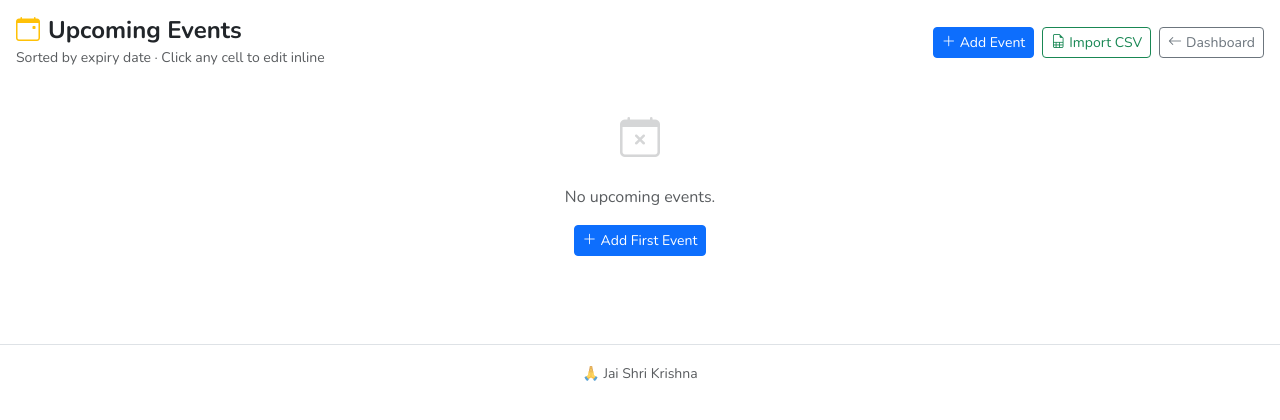
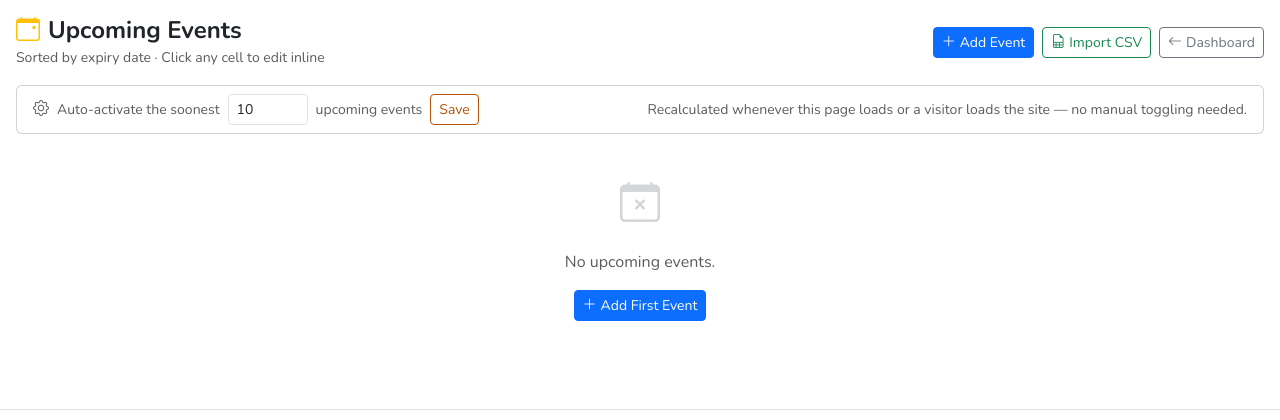
Before and after one commit to dharmesp/bhajan-kirtan, a Flask app: page /admin/events in a window 1280 px wide. Shown: the part 55-475 px from the top of the page. Run offline with Flask 3, Linux system fonts and the light colour scheme; the visitor is signed in with stand-in values (Sample User, id 1); data that the repository does not hold is empty; some libraries are stand-ins or nearby versions.

Commit message:
feat: auto-manage event visibility, keep next N events active
Replaces the manual per-event Active toggle with automatic syncing:
the soonest N upcoming (unexpired) events are kept active and the
rest hidden, recalculated on every admin/public events request. N is
configurable from a new control at the top of the admin Events page
(default 10, stored in Settings).

```diff
--- a/shrikirtan/models.py
+++ b/shrikirtan/models.py
@@ -123,6 +123,34 @@ class Event(db.Model):
         return f'<Event {self.title_en or self.title_gu}>'
 
 
+EVENT_AUTO_ACTIVE_LIMIT_DEFAULT = 10
+EVENT_AUTO_ACTIVE_LIMIT_SETTING_KEY = 'events_auto_active_limit'
+
+
+def get_event_auto_active_limit():
+    raw = Setting.get(EVENT_AUTO_ACTIVE_LIMIT_SETTING_KEY, str(EVENT_AUTO_ACTIVE_LIMIT_DEFAULT))
+    try:
+        return max(1, int(raw))
+    except (TypeError, ValueError):
+        return EVENT_AUTO_ACTIVE_LIMIT_DEFAULT
+
+
+def sync_active_events():
+    """Auto-activate the soonest N upcoming (unexpired) events — N from the
+    events_auto_active_limit setting — and hide the rest, so public visibility
+    tracks event dates without manual toggling."""
+    from zoneinfo import ZoneInfo
+    from sqlalchemy import or_, nullslast
+    limit = get_event_auto_active_limit()
+    today = datetime.now(ZoneInfo('America/Los_Angeles')).date()
+    upcoming = Event.query.filter(
+        or_(Event.expiry_date == None, Event.expiry_date >= today)
+    ).order_by(nullslast(Event.expiry_date.asc()), Event.sort_order, Event.id).all()
+    for i, ev in enumerate(upcoming):
+        ev.is_active = i < limit
+    db.session.commit()
+
+
 class SiteManager(db.Model):
     __tablename__ = 'site_managers'
 
--- a/shrikirtan/routes/admin.py
+++ b/shrikirtan/routes/admin.py
@@ -10,7 +10,10 @@ from flask import (
     Blueprint, render_template, redirect, url_for,
     session, request, flash, send_file, current_app, jsonify
 )
-from ..models import db, Bhajan, Category, Setting, AdminUser, SiteManager, Event
+from ..models import (
+    db, Bhajan, Category, Setting, AdminUser, SiteManager, Event,
+    sync_active_events, get_event_auto_active_limit, EVENT_AUTO_ACTIVE_LIMIT_SETTING_KEY,
+)
 import qrcode
 
 admin_bp = Blueprint('admin', __name__)
@@ -765,6 +768,7 @@ def events():
     from datetime import datetime
     from zoneinfo import ZoneInfo
     from sqlalchemy import nullslast
+    sync_active_events()
     today = datetime.now(ZoneInfo('America/Los_Angeles')).date()
     from sqlalchemy import or_
     upcoming = Event.query.filter(
@@ -774,7 +778,24 @@ def events():
         Event.expiry_date != None,
         Event.expiry_date < today
     ).order_by(Event.expiry_date.desc()).all()
-    return render_template('admin/events.html', upcoming=upcoming, expired=expired, today=today)
+    return render_template('admin/events.html', upcoming=upcoming, expired=expired, today=today,
+                            auto_active_limit=get_event_auto_active_limit())
+
+
+@admin_bp.route('/admin/events/auto-active-limit', methods=['POST'])
+@login_required
+def set_events_auto_active_limit():
+    try:
+        limit = int(request.form.get('auto_active_limit', ''))
+        if limit < 1:
+            raise ValueError
+    except ValueError:
+        flash('Please enter a whole number of 1 or more.', 'danger')
+        return redirect(url_for('admin.events'))
+    Setting.set(EVENT_AUTO_ACTIVE_LIMIT_SETTING_KEY, str(limit))
+    sync_active_events()
+    flash(f'Now auto-activating the {limit} soonest upcoming event{"" if limit == 1 else "s"}.', 'success')
+    return redirect(url_for('admin.events'))
 
 
 @admin_bp.route('/admin/event/field/<int:event_id>', methods=['POST'])
@@ -798,11 +819,10 @@ def event_field(event_id):
         elif field == 'expiry_date':
             from datetime import date
             event.expiry_date = date.fromisoformat(value) if value else None
-        elif field == 'is_active':
-            event.is_active = bool(value)
         else:
             return jsonify({'ok': False, 'error': 'Unknown field'}), 400
         db.session.commit()
+        sync_active_events()
         return jsonify({'ok': True})
     except Exception as e:
         db.session.rollback()
@@ -821,7 +841,6 @@ def add_event():
             sort_order = int(request.form.get('sort_order', 0))
         except ValueError:
             sort_order = 0
-        is_active = request.form.get('is_active') == 'on'
         from datetime import date as _date
         expiry_raw = request.form.get('expiry_date', '').strip()
         expiry_date = _date.fromisoformat(expiry_raw) if expiry_raw else None
@@ -829,7 +848,7 @@ def add_event():
         event = Event(
             title_en=title_en, title_gu=title_gu,
             desc_en=desc_en, desc_gu=desc_gu,
-            sort_order=sort_order, is_active=is_active,
+            sort_order=sort_order,
             expiry_date=expiry_date,
         )
         db.session.add(event)
@@ -847,6 +866,7 @@ def add_event():
             event.image_filename = fname
 
         db.session.commit()
+        sync_active_events()
         flash('Event added.', 'success')
         return redirect(url_for('admin.events'))
 
@@ -866,7 +886,6 @@ def edit_event(event_id):
             event.sort_order = int(request.form.get('sort_order', 0))
         except ValueError:
             event.sort_order = 0
-        event.is_active = request.form.get('is_active') == 'on'
         from datetime import date as _date
         expiry_raw = request.form.get('expiry_date', '').strip()
         event.expiry_date = _date.fromisoformat(expiry_raw) if expiry_raw else None
@@ -898,6 +917,7 @@ def edit_event(event_id):
             event.image_filename = None
 
         db.session.commit()
+        sync_active_events()
         flash('Event updated.', 'success')
         return redirect(url_for('admin.events'))
 
@@ -925,11 +945,11 @@ def copy_event(event_id):
         desc_en=src.desc_en, desc_gu=src.desc_gu,
         image_filename=new_image_filename,
         sort_order=max_order + 1,
-        is_active=src.is_active,
         expiry_date=src.expiry_date,
     )
     db.session.add(copy)
     db.session.commit()
+    sync_active_events()
     flash(f'Event "{copy.title_en or copy.title_gu}" copied.', 'success')
     return redirect(url_for('admin.events'))
 
@@ -1003,11 +1023,11 @@ def import_events_csv():
             desc_en=(row.get('desc_en') or '').strip(),
             desc_gu=(row.get('desc_gu') or '').strip(),
             expiry_date=expiry_date, sort_order=max_order,
-            is_active=True,
         ))
         added += 1
 
     db.session.commit()
+    sync_active_events()
     parts = [f'{added} event{"" if added == 1 else "s"} added']
     if skipped:
         parts.append(f'{skipped} skipped (missing title or invalid date)')
@@ -1028,5 +1048,6 @@ def delete_event(event_id):
             pass
     db.session.delete(event)
     db.session.commit()
+    sync_active_events()
     flash('Event deleted.', 'info')
     return redirect(url_for('admin.events'))
--- a/shrikirtan/routes/public.py
+++ b/shrikirtan/routes/public.py
@@ -4,7 +4,7 @@ from datetime import datetime, timedelta
 from zoneinfo import ZoneInfo
 from flask import Blueprint, render_template, send_file, request, jsonify, abort, current_app
 from sqlalchemy import or_, case, nullslast
-from ..models import db, Bhajan, Category, Setting, Event
+from ..models import db, Bhajan, Category, Setting, Event, sync_active_events
 import qrcode
 
 def _today_pst():
@@ -191,6 +191,7 @@ def print_image(slot):
 
 @public_bp.route('/api/events')
 def api_events():
+    sync_active_events()
     today = _today_pst()
     ev_list = Event.query.filter(
         Event.is_active == True,
--- a/shrikirtan/templates/admin/events.html
+++ b/shrikirtan/templates/admin/events.html
@@ -69,10 +69,10 @@
         </td>
 
         <td>
-          <button class="btn btn-sm sk-ev-toggle-active {{ 'btn-success' if ev.is_active else 'btn-outline-secondary' }}"
-                  data-active="{{ 'true' if ev.is_active else 'false' }}" title="Toggle visibility">
+          <span class="badge {{ 'bg-success' if ev.is_active else 'bg-secondary' }}"
+                title="Set automatically — the 10 soonest upcoming events are Active">
             {{ 'Active' if ev.is_active else 'Hidden' }}
-          </button>
+          </span>
         </td>
 
         <td>
@@ -121,6 +121,22 @@
       <a href="{{ url_for('admin.dashboard') }}" class="btn btn-outline-secondary btn-sm">
         <i class="bi bi-arrow-left me-1"></i>Dashboard
       </a>
+    </div>
+  </div>
+
+  <div class="card mb-3">
+    <div class="card-body py-2 d-flex align-items-center flex-wrap gap-2">
+      <i class="bi bi-gear text-muted"></i>
+      <span class="small text-muted">Auto-activate the soonest</span>
+      <form method="post" action="{{ url_for('admin.set_events_auto_active_limit') }}"
+            class="d-flex align-items-center gap-2">
+        <input type="hidden" name="csrf_token" value="{{ csrf_token() }}" />
+        <input type="number" name="auto_active_limit" value="{{ auto_active_limit }}"
+               min="1" max="999" class="form-control form-control-sm" style="width:5rem;" />
+        <span class="small text-muted">upcoming event{{ 's' if auto_active_limit != 1 else '' }}</span>
+        <button type="submit" class="btn btn-outline-primary btn-sm">Save</button>
+      </form>
+      <span class="small text-muted ms-auto">Recalculated whenever this page loads or a visitor loads the site — no manual toggling needed.</span>
     </div>
   </div>
 
@@ -278,23 +294,6 @@ document.querySelectorAll('.sk-ev-val').forEach(cell => {
   });
 });
 
-document.querySelectorAll('.sk-ev-toggle-active').forEach(btn => {
-  btn.addEventListener('click', function () {
-    const tr   = this.closest('tr');
-    const id   = tr.dataset.id;
-    const next = this.dataset.active !== 'true';
-    _post(`/admin/event/field/${id}`, { field: 'is_active', value: next })
-      .then(r => {
-        if (r.ok) {
-          this.dataset.active = next ? 'true' : 'false';
-          this.textContent    = next ? 'Active' : 'Hidden';
-          this.className      = `btn btn-sm sk-ev-toggle-active ${next ? 'btn-success' : 'btn-outline-secondary'}`;
-          flashRow(tr, true);
-        } else { flashRow(tr, false); }
-      });
-  });
-});
-
 document.getElementById('importEventsCsvForm')?.addEventListener('submit', function () {
   const btn = document.getElementById('importEventsCsvSubmitBtn');
   btn.disabled = true;
```
Also changed, not shown: shrikirtan/templates/admin/event_form.html (+8 -5 lines).
